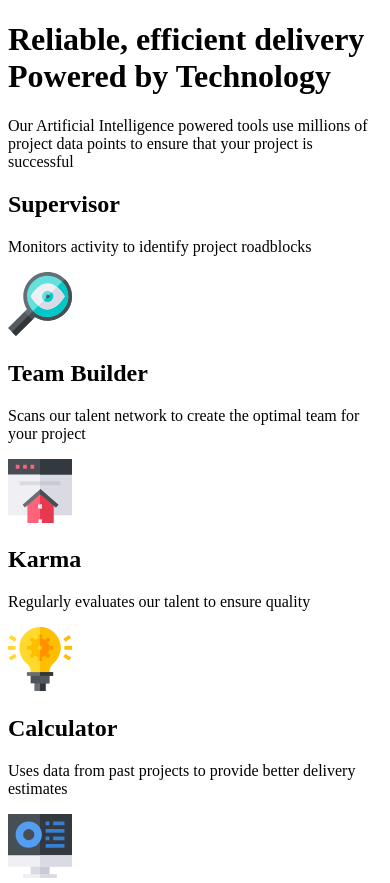
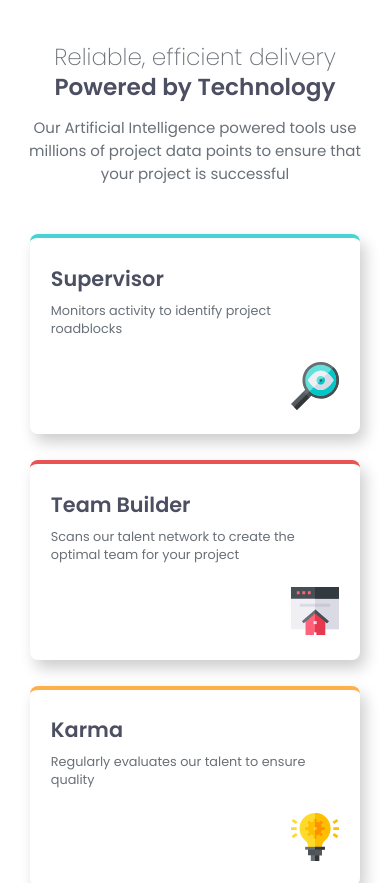
Before and after one commit to thesyntaxdude/four-card-feature-section-master, a plain HTML site: page index.html in a window 390 px wide. Shown: the top 883 px of the page. Drawn offline with Linux system fonts and the light colour scheme.

Commit message:
small screen mobiles done

```diff
--- a/index.html
+++ b/index.html
@@ -9,6 +9,7 @@
   <link rel="icon" type="image/png" sizes="32x32" href="./images/favicon-32x32.png">
 
   <title>Frontend Mentor | Four card feature section</title>
+  <link rel="stylesheet" href="styles.css">
 
   <!-- Feel free to remove these styles or customise in your own stylesheet 👍 -->
   <style>
@@ -30,6 +31,7 @@
   <p class="subheading">Our Artificial Intelligence powered tools use millions of project data points
     to ensure that your project is successful</p>
 
+  <div class="cards-wrapper">
     <div class="card">
       <h2>Supervisor</h2>
       <p>Monitors activity to identify project roadblocks</p>
@@ -53,6 +55,7 @@
       <p>Uses data from past projects to provide better delivery estimates</p>
       <img src="images/icon-calculator.svg" alt="Calculator">
     </div>
+  </div>
 
 
 
--- /dev/null
+++ b/styles.css
@@ -0,0 +1,97 @@
+@import url('https://fonts.googleapis.com/css2?family=Poppins:ital,wght@0,100;0,200;0,300;0,400;0,500;0,600;0,700;0,800;0,900;1,100;1,200;1,300;1,400;1,500;1,600;1,700;1,800;1,900&display=swap');
+
+:root {
+  --red: hsl(0, 78%, 62%);
+  --cyan: hsl(180, 62%, 55%);
+  --orange: hsl(34, 97%, 64%);
+  --blue: hsl(212, 86%, 64%);
+  --grey-400: hsl(212, 6%, 44%);
+  --grey-500: hsl(234, 12%, 34%);
+  --body-copy: 15px;
+  --family: "Poppins", sans-serif;
+}
+
+*,
+*::before,
+*::after {
+  padding: 0;
+  margin: 0;
+  box-sizing: border-box;
+  font-family: var(--family);
+}
+
+body {
+  padding-inline: 0.8em;
+  color: var(--grey-400)
+}
+
+.title {
+  font-size: 1.45rem;
+  font-weight: 200;
+  text-align: center;
+  margin-top: 1.8em;
+  line-height: 1.3em;
+}
+
+.title .break {
+  display: block;
+  font-weight: 600;
+  color: var(--grey-500);
+  margin-bottom: 0.6em
+}
+
+.subheading {
+  font-size: var(--body-copy);
+  text-align: center;
+  margin-bottom: 3.3em;
+}
+
+.cards-wrapper {
+  display: grid;
+  grid-template-rows: 4;
+  gap: 1.6em;
+  justify-content: center;
+}
+
+.card {
+  width: 100%;
+  max-width: 330px;
+  min-height: 200px;
+  padding: 1.3em;
+  display: flex;
+  flex-direction: column;
+  justify-content: space-around;
+  border-radius: 0.5em;
+  border-top: 4px solid var(--cyan);
+  box-shadow: 5px 8px 15px rgba(0, 0, 0, 0.2);
+}
+
+.cards-wrapper :nth-child(2) {
+  border-color: var(--red);
+}
+
+.cards-wrapper :nth-child(3) {
+  border-color: var(--orange);
+}
+
+.cards-wrapper :last-child {
+  border-color: var(--blue);
+  margin-bottom: 3em;
+}
+
+.card h2 {
+  font-size: 1.3rem;
+  font-weight: 600;
+  color: var(--grey-500);
+}
+
+.card p {
+  font-size: 0.8rem;
+}
+
+.card img {
+  align-self: flex-end;
+  margin-top: 1em;
+  width: 3em;
+  margin-bottom: 0 !important;
+}
```
Lines whose indentation alone changed are shown as unchanged.
